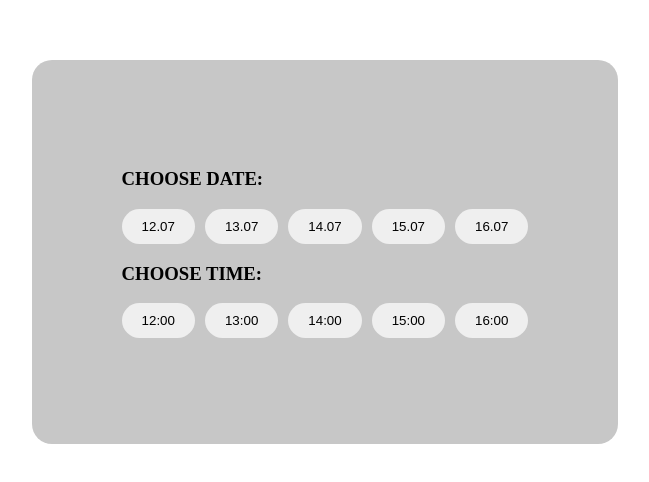
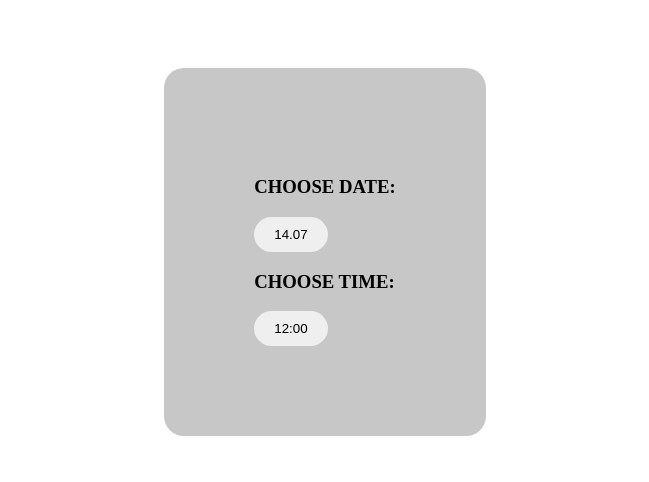
Before and after one commit to w-develop-w/barbershopts, a React (Create React App) app: page /dateAndTime in a window 1280 px wide. Shown: the part 156-638 px from the top of the page, without its empty margins (315-964 px from the left). Built offline with nearby package versions, Linux system fonts and the light colour scheme.

Commit message:
all routings and part of saving of data

```diff
--- a/src/App.tsx
+++ b/src/App.tsx
@@ -1,4 +1,3 @@
-// App.js
 import React from "react";
 import { BrowserRouter as Router, Route, Routes } from "react-router-dom";
 import Main from "./components/Main/Main";
@@ -15,9 +14,12 @@ function App() {
                     <Route path="/" element={<Main/>} />
                     <Route path="/specialists" element={<Specialists/>} />
                     <Route path="/services/specialists" element={<Specialists/>} />
+                    <Route path="/dateAndTime/services/specialists" element={<Specialists/>} />
                     <Route path="/services/specialists/recording" element={<Recording/>} />
+                    <Route path="/dateAndTime/services/specialists/recording" element={<Recording/>} />
                     <Route path="/services" element={<Services/>} />
                     <Route path="/specialists/services" element={<Services/>} />
+                    <Route path="/dateAndTime/services" element={<Services/>} />
                     <Route path="/specialists/services/recording" element={<Recording/>} />
                     <Route path="/dateAndTime" element={<DateAndTime/>} />
                 </Routes>
--- a/src/components/DateAndTime/DateAndTime.module.scss
+++ b/src/components/DateAndTime/DateAndTime.module.scss
@@ -32,11 +32,7 @@
 
                     &.active {
                         color: white;
-                        background-color: rgb(
-                            121,
-                            120,
-                            120
-                        );
+                        background-color: rgb(121, 120, 120);
                     }
                 }
             }
@@ -62,14 +58,19 @@
 
                     &.active {
                         color: white;
-                        background-color: rgb(
-                            121,
-                            120,
-                            120
-                        );
+                        background-color: rgb(121, 120, 120);
                     }
                 }
             }
         }
+
+        .Btn {
+            margin-top: 10px;
+            color: white;
+            background-color: rgb(2, 48, 2);
+            border: none;
+            border-radius: 20px;
+            padding: 10px 20px;
+        }
     }
 }
--- a/src/components/DateAndTime/DateAndTime.tsx
+++ b/src/components/DateAndTime/DateAndTime.tsx
@@ -1,81 +1,78 @@
-import React, { useState } from "react";
-import styles from "./DateAndTime.module.scss";
+import React, { useEffect } from "react"
+import { useDispatch, useSelector } from "react-redux"
+import styles from "./DateAndTime.module.scss"
+import { RootState } from "../../store/store.index"
+import { setRecordingDate, setRecordingTime } from "../../store/dataSlice"
+import { Link } from "react-router-dom" // Импортируйте Link из "react-router-dom"
 
 function DateAndTime() {
-    const [activeDate, setActiveDate] = useState<string | null>(null);
-    const [activeTime, setActiveTime] = useState<string | null>(null);
+    const dispatch = useDispatch()
+    const recordingDate = useSelector(
+        (state: RootState) => state.dataOfBarbershop.recordingDate
+    )
+    const recordingTime = useSelector(
+        (state: RootState) => state.dataOfBarbershop.recordingTime
+    )
 
     const handleTimeClick = (time: string) => {
-        setActiveTime((prevActiveTime) => {
-            // Проверяем, если текущая кнопка уже активна, сбрасываем состояние
-            return prevActiveTime === time ? null : time;
-        });
-    };
+        dispatch(setRecordingTime(time))
+    }
 
-    const handleDateClick = (time: string) => {
-        setActiveDate((prevActiveDate) => {
-            // Проверяем, если текущая кнопка уже активна, сбрасываем состояние
-            return prevActiveDate === time ? null : time;
-        });
-    };
+    const handleDateClick = (date: string) => {
+        dispatch(setRecordingDate(date))
+    }
+
+    useEffect(() => {
+        console.log("Updated recordingDate:", recordingDate)
+    }, [recordingDate])
+
+    useEffect(() => {
+        console.log("Updated recordingTime:", recordingTime)
+    }, [recordingTime])
+
+    const shouldRedirect = recordingDate !== "" && recordingTime !== ""
 
     return (
         <div className={styles.container}>
             <div className={styles.modal}>
                 <h3>Choose date:</h3>
-                <ul className={styles.listDate}>
-                    <li className={styles.itemDate}>
-                        <button className={activeDate === "12.07" ? styles.active : ""}
-                            onClick={() => handleDateClick("12.07")}>12.07</button>
-                        <button className={activeDate === "13.07" ? styles.active : ""}
-                            onClick={() => handleDateClick("13.07")}>13.07</button>
-                        <button className={activeDate === "14.07" ? styles.active : ""}
-                            onClick={() => handleDateClick("14.07")}>14.07</button>
-                        <button className={activeDate === "15.07" ? styles.active : ""}
-                            onClick={() => handleDateClick("15.07")}>15.07</button>
-                        <button className={activeDate === "16.07" ? styles.active : ""}
-                            onClick={() => handleDateClick("16.07")}>16.07</button>
-                    </li>
-                </ul>
+                <div className={styles.listDate}>
+                    <div className={styles.itemDate}>
+                        <button
+                            className={
+                                recordingDate === "14.07" ? styles.active : ""
+                            }
+                            onClick={() => handleDateClick("14.07")}
+                        >
+                            14.07
+                        </button>
+                    </div>
+                </div>
 
                 <h3>Choose time:</h3>
-                <ul className={styles.listTime}>
-                    <li className={styles.itemTime}>
+                <div className={styles.listTime}>
+                    <div className={styles.itemTime}>
                         <button
-                            className={activeTime === "12:00" ? styles.active : ""}
+                            className={
+                                recordingTime === "12:00" ? styles.active : ""
+                            }
                             onClick={() => handleTimeClick("12:00")}
                         >
                             12:00
                         </button>
-                        <button
-                            className={activeTime === "13:00" ? styles.active : ""}
-                            onClick={() => handleTimeClick("13:00")}
-                        >
-                            13:00
+                    </div>
+                </div>
+
+                {shouldRedirect && (
+                    <Link to="/dateAndTime/services">
+                        <button className={styles.Btn}>
+                            Перейти к услугам
                         </button>
-                        <button
-                            className={activeTime === "14:00" ? styles.active : ""}
-                            onClick={() => handleTimeClick("14:00")}
-                        >
-                            14:00
-                        </button>
-                        <button
-                            className={activeTime === "15:00" ? styles.active : ""}
-                            onClick={() => handleTimeClick("15:00")}
-                        >
-                            15:00
-                        </button>
-                        <button
-                            className={activeTime === "16:00" ? styles.active : ""}
-                            onClick={() => handleTimeClick("16:00")}
-                        >
-                            16:00
-                        </button>
-                    </li>
-                </ul>
+                    </Link>
+                )}
             </div>
         </div>
-    );
+    )
 }
 
-export default DateAndTime;
+export default DateAndTime
--- a/src/components/Services/Services.tsx
+++ b/src/components/Services/Services.tsx
@@ -25,9 +25,12 @@ function Services() {
     // Функция для определения правильного пути в зависимости от текущего пути
     const getToPath = (currentPath: string): string => {
 
-        // console.log(currentPath)
+        console.log(currentPath)
         if (currentPath === "/specialists/services") {
             return "/specialists/services/recording";
+        }
+        else if (currentPath === "/dateAndTime/services") {
+            return "/dateAndTime/services/specialists";
         }
         else if (currentPath === "/services") {
             return "/services/specialists";
--- a/src/components/Specialists/Specialists.tsx
+++ b/src/components/Specialists/Specialists.tsx
@@ -28,6 +28,9 @@ function Specialists() {
         }
         else if (currentPath === "/specialists") {
             return "/specialists/services"
+        }
+        else if (currentPath === "/dateAndTime/services/specialists") {
+            return "/dateAndTime/services/specialists/recording"
         }
         else {
             return "/" // Возвращаем что-то по умолчанию, если необходимо
```
Also changed, not shown: src/store/dataSlice.ts (+12 -9 lines), src/store/store.index.ts (+9 -7 lines).
